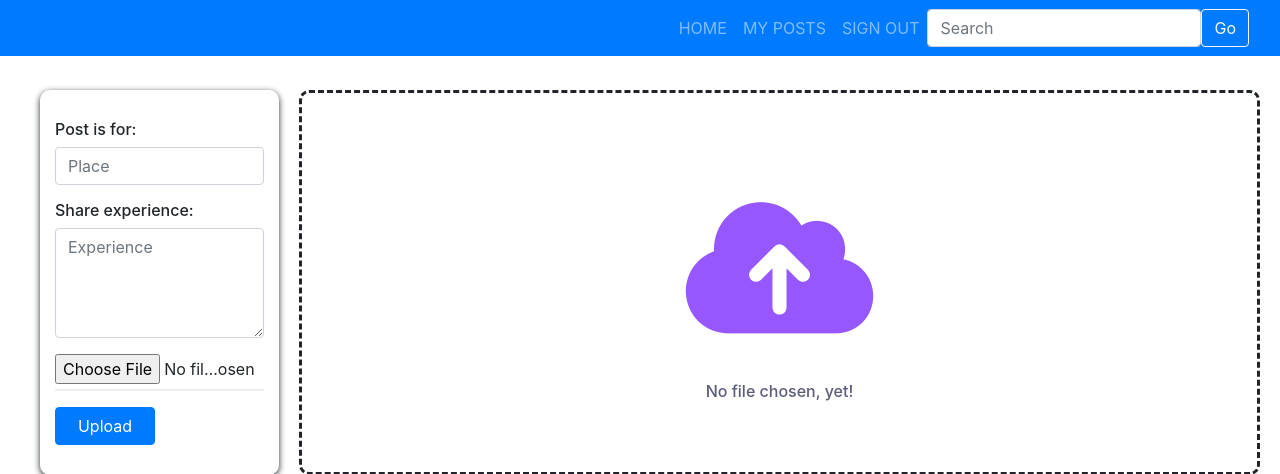
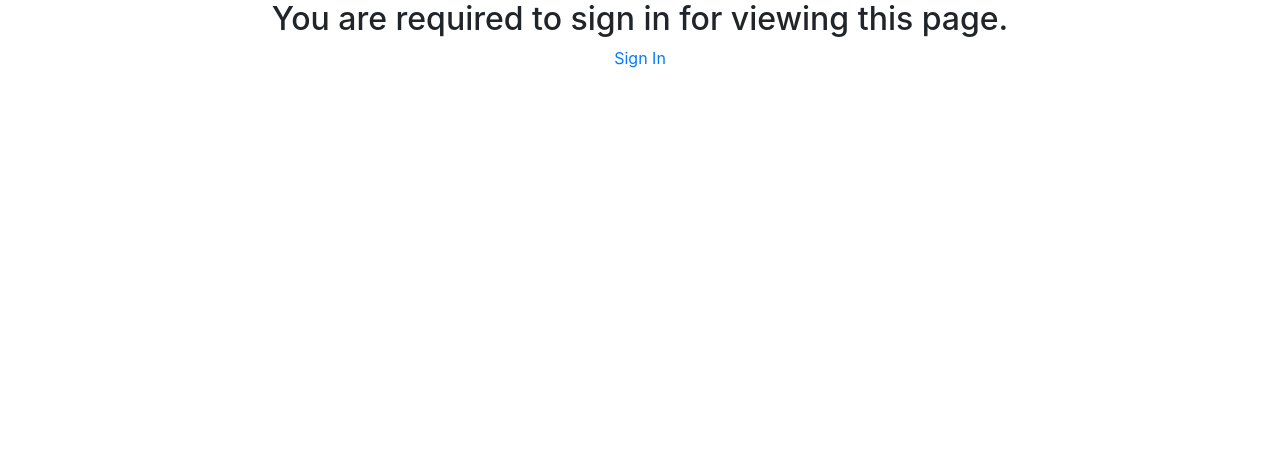
Before and after one commit to mayankR1999/travelpedia, a Django app: page /user/upload in a window 1280 px wide. Shown: the top 474 px of the page. Run offline with Django 3.2, Linux system fonts and the light colour scheme; some libraries are stand-ins or nearby versions.

Commit message:
Added authentication requirement at upload page.

```diff
--- a/templates/upload.html
+++ b/templates/upload.html
@@ -1,6 +1,8 @@
 {% extends 'basehtmlpage.html' %}
 
 {% block content %}
+{% if user.is_authenticated %}
+
     <nav class="navbar navbar-expand-lg navbar-dark bg-primary sticky-top my-topbar">
         <div class="container-fluid">
             <span class="topbar-username">
@@ -77,5 +79,11 @@
             }
         })
     </script>
+{% else %}
+    <div class="container" style="text-align: center;">
+        <h2>You are required to sign in for viewing this page.</h2>
+        <a href = "{% url 'login' %}">Sign In</a>
+    </div>
+{% endif %}
 
 {% endblock %}
--- a/templates/user-feed.html
+++ b/templates/user-feed.html
@@ -68,8 +68,10 @@
     {% endif %}
 
 {% else %}
-    <h2>You are required to sign in for viewing this page.</h2>
-    <a href = "{% url 'login' %}">login</a>
+    <div class="container" style="text-align: center;">
+        <h2>You are required to sign in for viewing this page.</h2>
+        <a href = "{% url 'login' %}">Sign In</a>
+    </div>
 {% endif %}
 
 <script>
```
